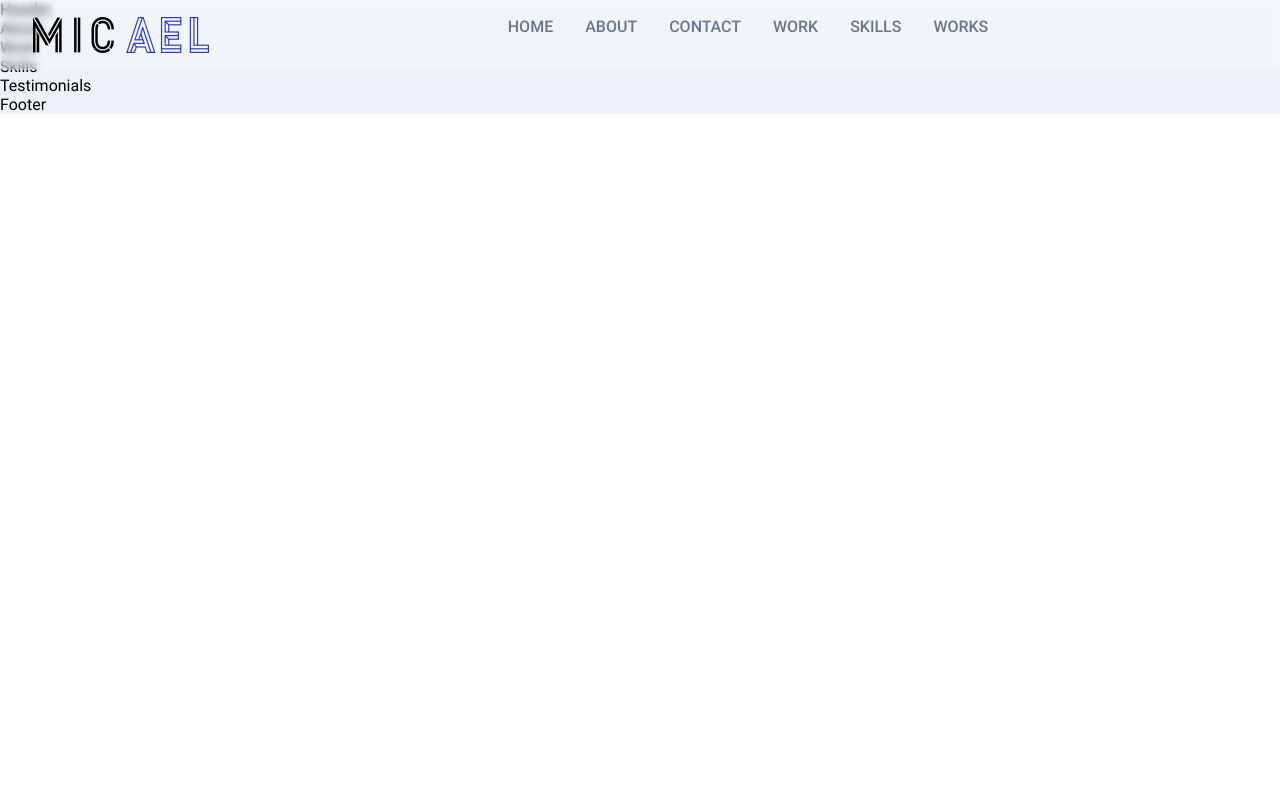
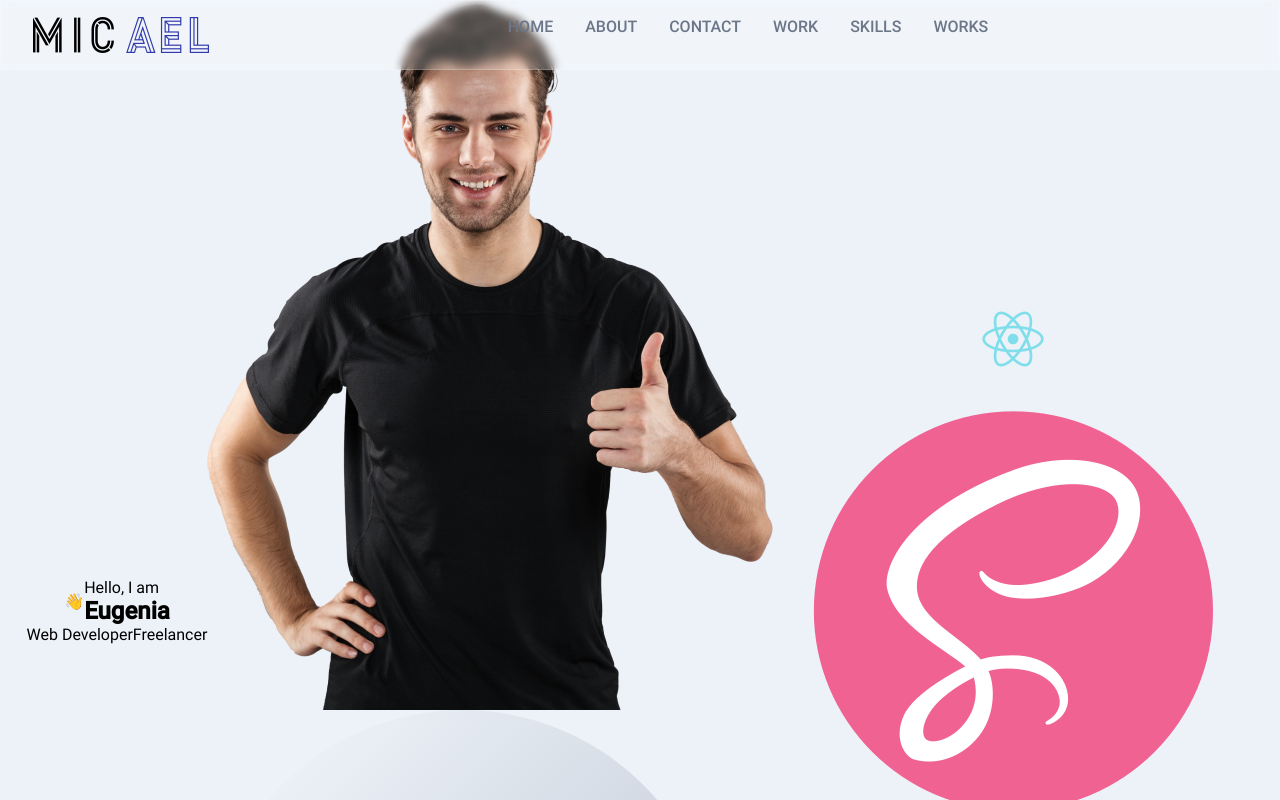
Before and after one commit to Shigatsi/portfolio, a React (Create React App) app: page / in a window 1280 px wide. Shown: the top 800 px of the page. Built offline with nearby package versions, Linux system fonts and the light colour scheme.

Commit message:
feat: header created, some styles added

```diff
--- a/src/container/Header/Header.jsx
+++ /dev/null
@@ -1,11 +0,0 @@
-import React from 'react';
-
-import './Header.scss';
-
-const Header = () => {
-  return (
-    <div>Header</div>
-  )
-}
-
-export default Header
--- a/src/container/Header/Header.scss
+++ b/src/container/Header/Header.scss
@@ -0,0 +1,20 @@
+@import '../../utils/scss/mixins.scss';
+@import '../../utils/scss/constant.scss';
+
+.header {
+    position: relative;
+    background:  url('../../assets/bgIMG.png');
+    @include flex-center;
+
+    &__badge-cmp {
+        @include flex-center;
+    }
+
+    &__about {
+        @include flex-center;
+    }
+
+    &__circle-cmp {
+        @include flex-center;
+    }
+}
--- /dev/null
+++ b/src/container/Header/Header.tsx
@@ -0,0 +1,71 @@
+import React from "react";
+import { motion } from "framer-motion";
+import { images } from "../../utils/constants/index.js";
+
+import "./Header.scss";
+
+const scaleVariants = {
+  whileInView: {
+    scale: [0,1],
+    opacity: [0,1],
+    transition: {
+      duration: 1,
+      ease:'easeInOut'
+    }
+  }
+}
+
+const Header: React.FC = () => {
+  return (
+    <section className="header">
+      <motion.div
+        whileInView={{ x: [-100, 0], opacity: [0, 1] }}
+        transition={{ duration: 0.5 }}
+        className="header__info"
+      >
+        <div className="header__badge">
+          <div className="header__badge-cmp">
+            <span>&#128075;</span>
+            <div className="header__greeting">
+              <p className="p-text">Hello, I am</p>
+              <h1 className="head-text">Eugenia</h1>
+            </div>
+          </div>
+          <div className="header__about">
+            <p className="p-text">Web Developer</p>
+            <p className="p-text">Freelancer</p>
+          </div>
+        </div>
+      </motion.div>
+      <motion.div
+        whileInView={{ opacity: [0, 1] }}
+        transition={{ duration: 0.5, delayChildren: 0.5 }}
+        className="header__img"
+      >
+        <img src={images.profile} alt="profile_bg" />
+        <motion.img
+          whileInView={{ scale: [0, 1] }}
+          transition={{ duration: 1, ease: 'easeInOut' }}
+          src={images.circle}
+          className='header__overlay-circle'
+        />
+      </motion.div>
+      <motion.div
+      variants={scaleVariants}
+      whileInView={scaleVariants.whileInView}
+      className="header__circles"
+      >
+        {
+          [images.react, images.sass, images.typescript].map((circle, i)=>(
+            <div className="header__circle-cmp" key={i}>
+              <img src={circle} alt="circle" />
+            </div>
+          ))
+        }
+      </motion.div>
+
+    </section>
+  );
+};
+
+export default Header;
```
